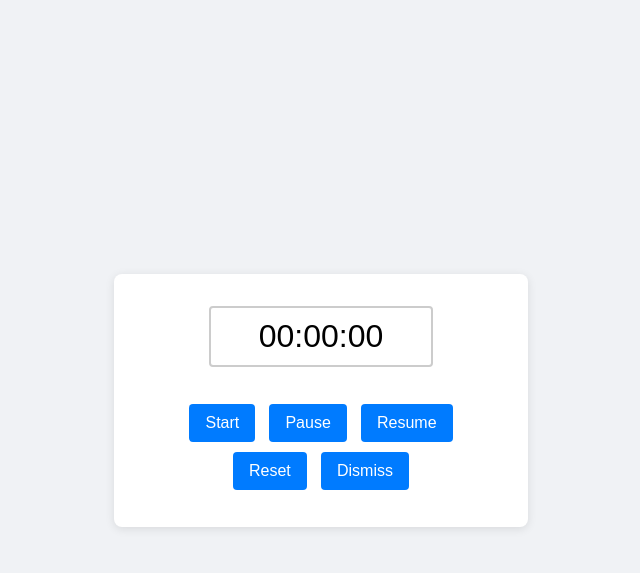
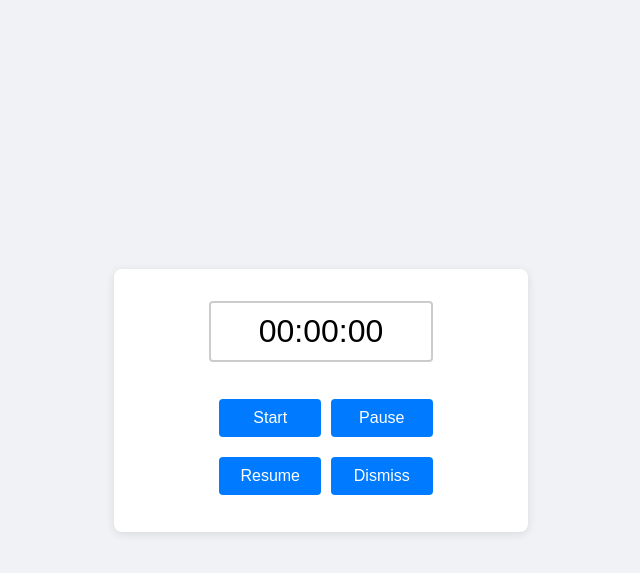
Before and after one commit to gsmafra/multi-device-timer, a Flask app: page / in a window 1280 px wide. Shown: the top 573 px of the page, without its empty margins (319-959 px from the left). Run offline with Flask 3, Linux system fonts and the light colour scheme; some libraries are stand-ins or nearby versions.

Commit message:
remove reset button

```diff
--- a/main.py
+++ b/main.py
@@ -61,17 +61,6 @@ def resume_timer():
     })
     return 'Timer resumed'
 
-# Reset the timer
-@app.route('/reset')
-def reset_timer():
-    timer_ref.set({
-        'running': False,
-        'time_left': 0,
-        'start_time': 0
-    })
-    socketio.emit('update_timer', {'time_left': 0})
-    return 'Timer reset'
-
 # Home route - serves the web interface
 @app.route('/')
 def index():
--- a/static/main.css
+++ b/static/main.css
@@ -69,3 +69,15 @@ body {
         background-color: #ffcccc;
     }
 }
+
+.buttons-container {
+    display: grid;
+    grid-template-columns: repeat(2, 1fr);
+    gap: 10px;
+    width: fit-content;       /* Grid takes only the necessary width */
+    margin: 1em auto 0;        /* Centers the grid horizontally */
+}
+
+.buttons-container .btn {
+    width: 100%;              /* Ensures each button spans its grid cell */
+}
--- a/static/main.js
+++ b/static/main.js
@@ -70,11 +70,6 @@ function pauseTimer() {
     lockTimerInput(false);
 }
 
-function resetTimer() {
-    fetch('/reset');
-    lockTimerInput(false);
-}
-
 function resumeTimer() {
     lockTimerInput(true);
     fetch('/resume');
--- a/templates/index.html
+++ b/templates/index.html
@@ -12,11 +12,10 @@
     <div class="container">
         <!-- Single input for both display and editing -->
         <input type="text" id="timerDisplay" value="00:00:00" placeholder="hh:mm:ss" />
-        <div>
+        <div class="buttons-container">
             <button class="btn" onclick="startTimer()">Start</button>
             <button class="btn" onclick="pauseTimer()">Pause</button>
             <button class="btn" onclick="resumeTimer()">Resume</button>
-            <button class="btn" onclick="resetTimer()">Reset</button>
             <button class="btn" onclick="dismissAlert()">Dismiss</button>
         </div>
     </div>
```
